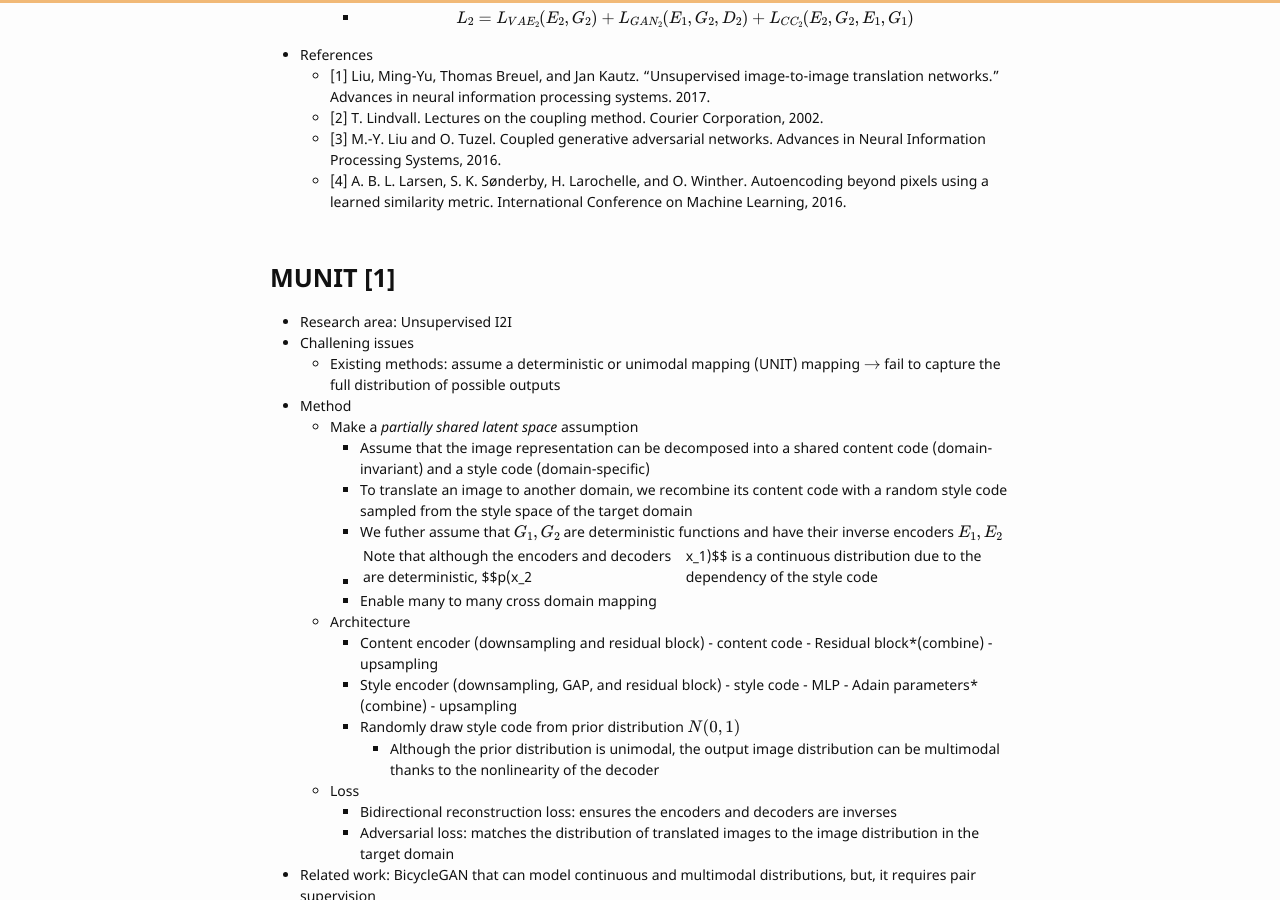
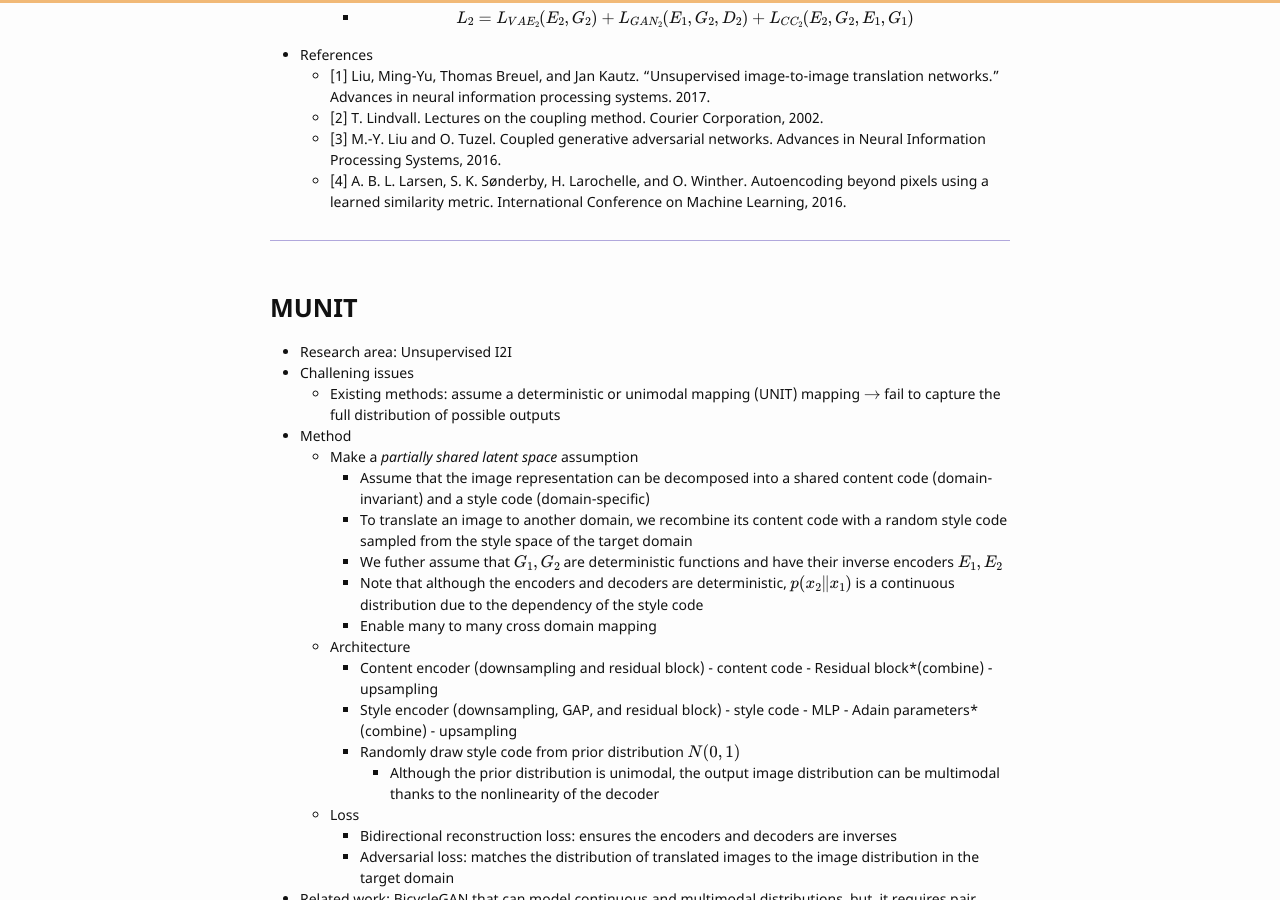
Before and after one commit to bismex/bismex.github.io, a Jekyll site: the page built from _posts/2019-01-01-papers.md, in a window 1280 px wide and 900 px high, scrolled down 1116 px. Built offline with Jekyll 4.4.1, drawn with Linux system fonts in a browser that asks for light colours; formulas are drawn with MathJax 3; some of the changed text lies outside the part shown.

Commit message:
Update 2019-01-01-papers.md

```diff
--- a/_posts/2019-01-01-papers.md
+++ b/_posts/2019-01-01-papers.md
@@ -16,7 +16,7 @@ tags: CV ML
 
 ---
 
-## UNIT [1]
+## UNIT
 
 - Research area
   - Image-to-image translation: mapping an image in one domain to a corresponding image in another domain
@@ -50,7 +50,9 @@ tags: CV ML
   - [4] A. B. L. Larsen, S. K. Sønderby, H. Larochelle, and O. Winther. Autoencoding beyond pixels using a
   learned similarity metric. International Conference on Machine Learning, 2016.
 
-## MUNIT [1]
+---
+
+## MUNIT
 
 - Research area: Unsupervised I2I
 - Challening issues
@@ -60,7 +62,7 @@ tags: CV ML
     - Assume that the image representation can be decomposed into a shared content code (domain-invariant) and a style code (domain-specific)
     - To translate an image to another domain, we recombine its content code with a random style code sampled from the style space of the target domain
     - We futher assume that $$G_1, G_2$$ are deterministic functions and have their inverse encoders $$E_1, E_2$$
-    - Note that although the encoders and decoders are deterministic, $$p(x_2 | x_1)$$ is a continuous distribution due to the dependency of the style code
+    - Note that although the encoders and decoders are deterministic, $$p(x_2 \| x_1)$$ is a continuous distribution due to the dependency of the style code
     - Enable many to many cross domain mapping
   - Architecture
     - Content encoder (downsampling and residual block) - content code - Residual block*(combine) - upsampling
```
